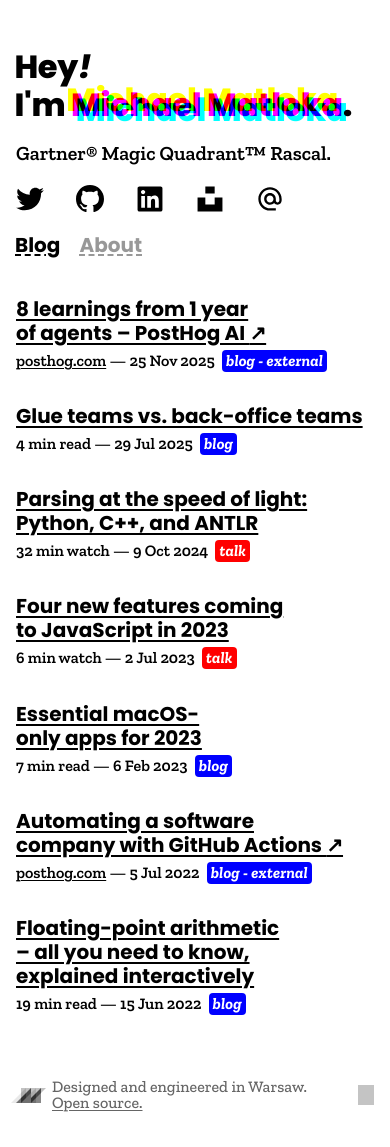
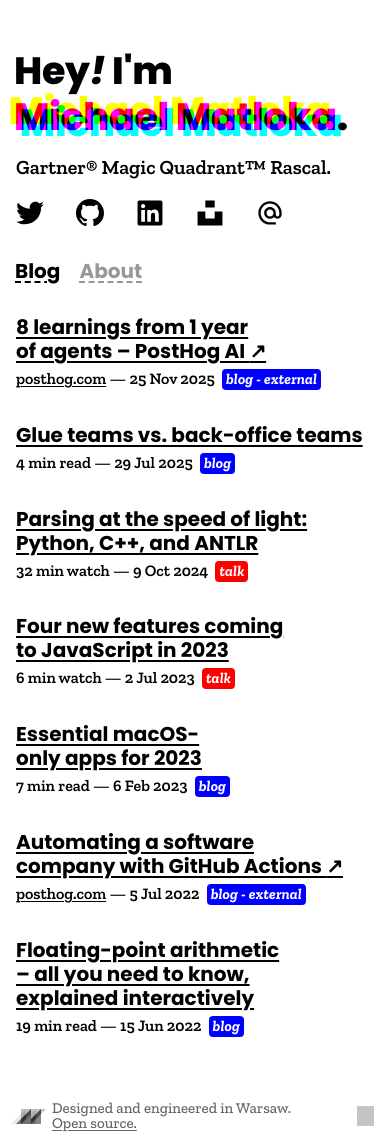
Before and after one commit to Twixes/matloka.com, a Jekyll site: the page built from index.html, in a window 390 px wide. Built offline with Jekyll 4.4.1, drawn with Linux system fonts in a browser that asks for light colours; comment, search, counter and statistics services are not loaded; grey boxes are pictures that could not be loaded.

Commit message:
Improve mobile look

```diff
--- a/_includes/header.html
+++ b/_includes/header.html
@@ -1,5 +1,5 @@
 <header>
-    <h1>Hey<i>!</i><br />I'm <wbr /><span class="composite" content="Michael Matloka">Michael Matloka</span>.</h1>
+    <h1>Hey<i>!</i> <br />I'm <wbr /><span class="composite" content="Michael Matloka">Michael Matloka</span>.</h1>
     <h4 id="tagline">—</h4>
     <script>
         const fortunes = [
--- a/_layouts/base.html
+++ b/_layouts/base.html
@@ -15,7 +15,7 @@
     <link rel="preconnect" href="https://fonts.googleapis.com">
     <link rel="preconnect" href="https://fonts.gstatic.com" crossorigin>
     <link href="https://fonts.googleapis.com/css2?family=Poppins:ital,wght@0,100;0,200;0,300;0,400;0,500;0,600;0,700;0,800;0,900;1,100;1,200;1,300;1,400;1,500;1,600;1,700;1,800;1,900&family=Zilla+Slab:ital,wght@0,300;0,400;0,500;0,600;0,700;1,300;1,400;1,500;1,600;1,700&subset=latin-ext&display=swap" rel="stylesheet">
-    <link rel="stylesheet" href="{{ "/assets/main.css?2025-12-17" | relative_url }}"> {% if page.stylesheet %}
+    <link rel="stylesheet" href="{{ "/assets/main.css?2025-12-21" | relative_url }}"> {% if page.stylesheet %}
     <link rel="stylesheet" href="{{ page.stylesheet | relative_url }}" />
     {% endif %} {%- feed_meta -%}
     <script src="https://cdn.jsdelivr.net/npm/vanilla-lazyload@19/dist/lazyload.min.js"></script>
@@ -46,7 +46,7 @@
       <div style="flex-grow: 1">
         <span>
           Designed and engineered in Warsaw.</span>
-        <a href="{{ site.github.repository_url }}/blob/master/{{ page.path }}">Open source.</a>
+        <a href="{{ site.github.repository_url }}/blob/master/{{ page.path }}" id="edit-this-page-link" hx-swap-oob="true">Open source.</a>
       </div>
       <div class="light-dark-mode" title="System-wide light/dark mode preference is in use"></div>
     </footer>
--- a/assets/main.scss
+++ b/assets/main.scss
@@ -29,6 +29,7 @@
     --font-size-heading: 1.625rem;
     --font-size-body: 1.1875rem;
     --font-size-body-reduced: 1.125rem;
+    --font-size-tag: 1rem;
     --font-size-tooltip: 0.9375rem;
     --font-family-heading: 'Poppins', 'Futura', 'Avenir', 'Arial Black', sans-serif;
     --font-family-body: 'Zilla Slab', 'Roboto Slab', 'Helvetica Neue', ui-sans-serif, system-ui, sans-serif;
@@ -388,7 +389,7 @@ header {
     h1 {
         font-size: var(--font-size-hero);
         font-weight: 800;
-        white-space: pre;
+        white-space: pre-wrap;
     }
     .logo {
         margin-top: 3.25rem;
@@ -413,13 +414,10 @@ header {
     position: relative;
     line-height: 1.2;
     opacity: 0.4;
-    transition: opacity var(--transition-duration-short) ease;
     margin-left: -0.05em; // Align letters with body area perfectly, like h1/h2
-
     &:hover:not(&--active) {
         opacity: 0.6;
     }
-
     &--active {
         opacity: 1;
         cursor: default;
@@ -431,6 +429,7 @@ footer {
     align-items: center;
     gap: 0.375rem;
     line-height: 1;
+    font-size: var(--font-size-tag);
     font-weight: 500;
     --logo-unit-size: 0.375rem;
     > * {
@@ -494,7 +493,6 @@ footer {
     margin: 2.5rem 0 0;
     font-size: 2.25rem;
     > a {
-        transition: transform var(--transition-duration-short) ease;
         display: flex;
         color: inherit;
     }
@@ -585,7 +583,7 @@ footer {
     border-radius: 0.25rem;
     font-style: italic;
     letter-spacing: 0.0125em;
-    font-size: 1rem;
+    font-size: var(--font-size-tag);
     margin-left: 0.25rem;
     cursor: help;
     z-index: 1;
@@ -734,11 +732,12 @@ aside {
 @media screen and (max-aspect-ratio: 3/2) and (max-width: 40rem) {
     // Mobile
     :root {
-        --font-size-hero: 2rem;
+        --font-size-hero: 2.375rem;
         --font-size-title: 1.625rem;
         --font-size-heading: 1.25rem;
         --font-size-body: 1.0625rem;
         --font-size-body-reduced: 1rem;
+        --font-size-tag: 0.9375rem;
         --logo-unit-size: 0.75rem;
     }
     body {
@@ -750,11 +749,11 @@ aside {
     .content-wrapper {
         margin-bottom: 3rem;
     }
-    h1 {
+    header img {
         margin-top: 2rem;
     }
-    header img {
-        margin-top: 2rem;
+    header br {
+        display: none;
     }
     h4 {
         margin: 1rem 0;
@@ -770,7 +769,8 @@ aside {
         padding: 0.75rem;
     }
     .tabs {
-        margin-top: 1.25rem;
+        margin-top: 2rem;
+        margin-bottom: 2rem;
         gap: 1.25rem;
     }
     .links {
```
